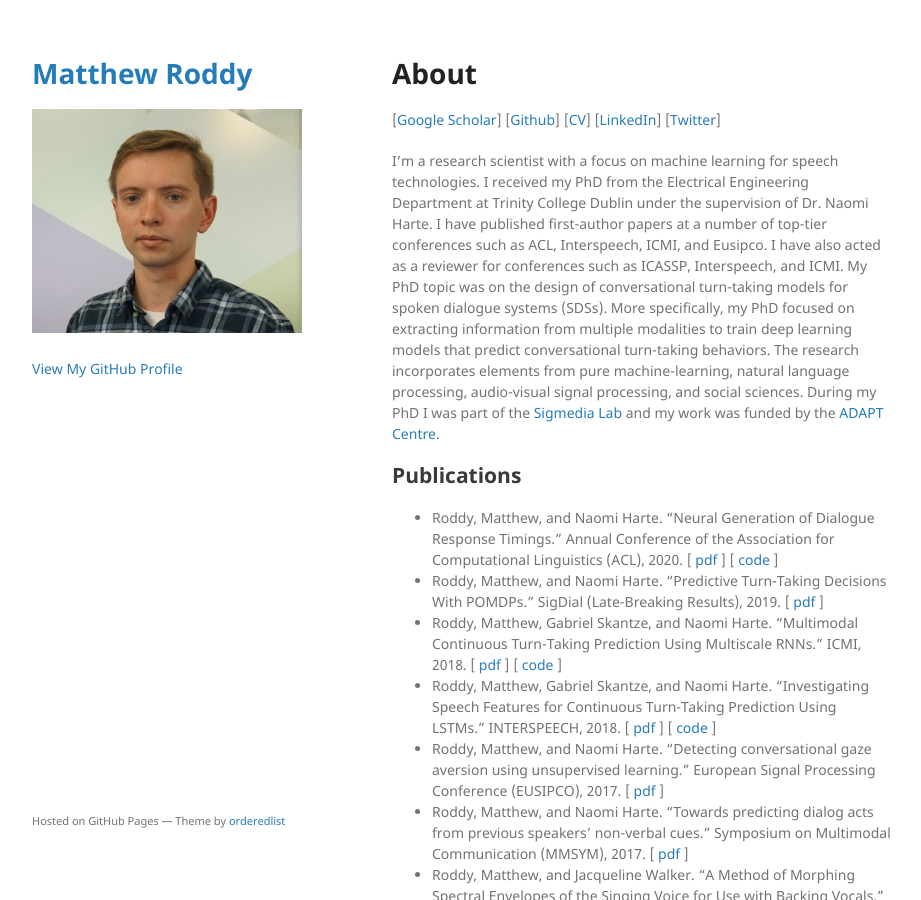
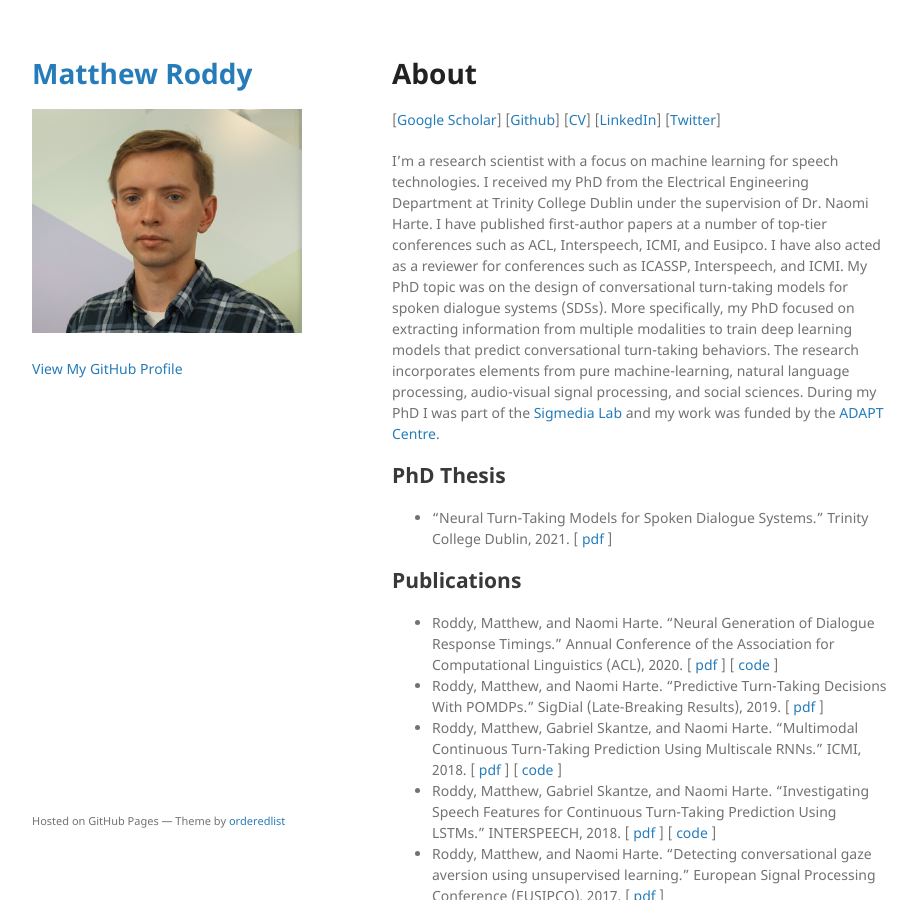
Before and after one commit to mattroddy/mattroddy.github.io, a Jekyll site: the page built from index.md, in a window 1280 px wide and 900 px high. Shown: the whole window, without its empty margins (178-1099 px from the left). Built offline with Jekyll 4.4.1, drawn with Linux system fonts in a browser that asks for light colours; the repository's description, which GitHub fills in, is left out; our own code applies the rules of GitHub Pages for plain Markdown files.

Commit message:
Update index.md

```diff
--- a/index.md
+++ b/index.md
@@ -9,7 +9,8 @@ youtubeId: 3T73g4cfG2A
 
 I'm a research scientist with a focus on machine learning for speech technologies. I received my PhD from the Electrical Engineering Department at Trinity College Dublin under the supervision of Dr. Naomi Harte. I have published first-author papers at a number of top-tier conferences such as ACL, Interspeech, ICMI, and Eusipco. I have also acted as a reviewer for conferences such as ICASSP, Interspeech, and ICMI. My PhD topic was on the design of conversational turn-taking models for spoken dialogue systems (SDSs). More specifically, my PhD focused on extracting information from multiple modalities to train deep learning models that predict conversational turn-taking behaviors. The research incorporates elements from pure machine-learning, natural language processing, audio-visual signal processing, and social sciences. During my PhD I was part of the [Sigmedia Lab](http://www.mee.tcd.ie/~sigmedia/) and my work was funded by the [ADAPT Centre](https://www.adaptcentre.ie/).
 
-
+## PhD Thesis
+* "Neural Turn-Taking Models for Spoken Dialogue Systems." Trinity College Dublin, 2021. [ [pdf](http://www.tara.tcd.ie/bitstream/handle/2262/96251/mroddy_thesis_rev_6.pdf?sequence=3) ]
 
 ## Publications
 
```
